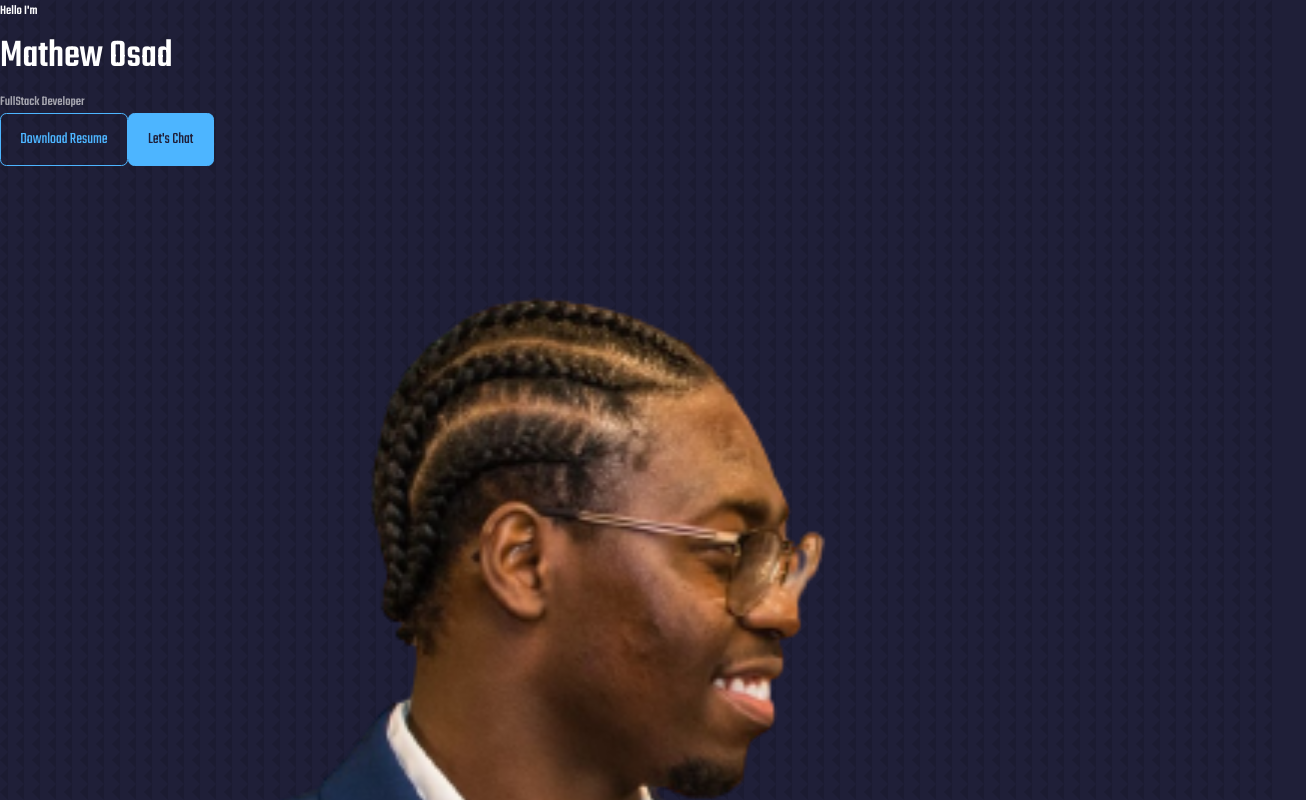
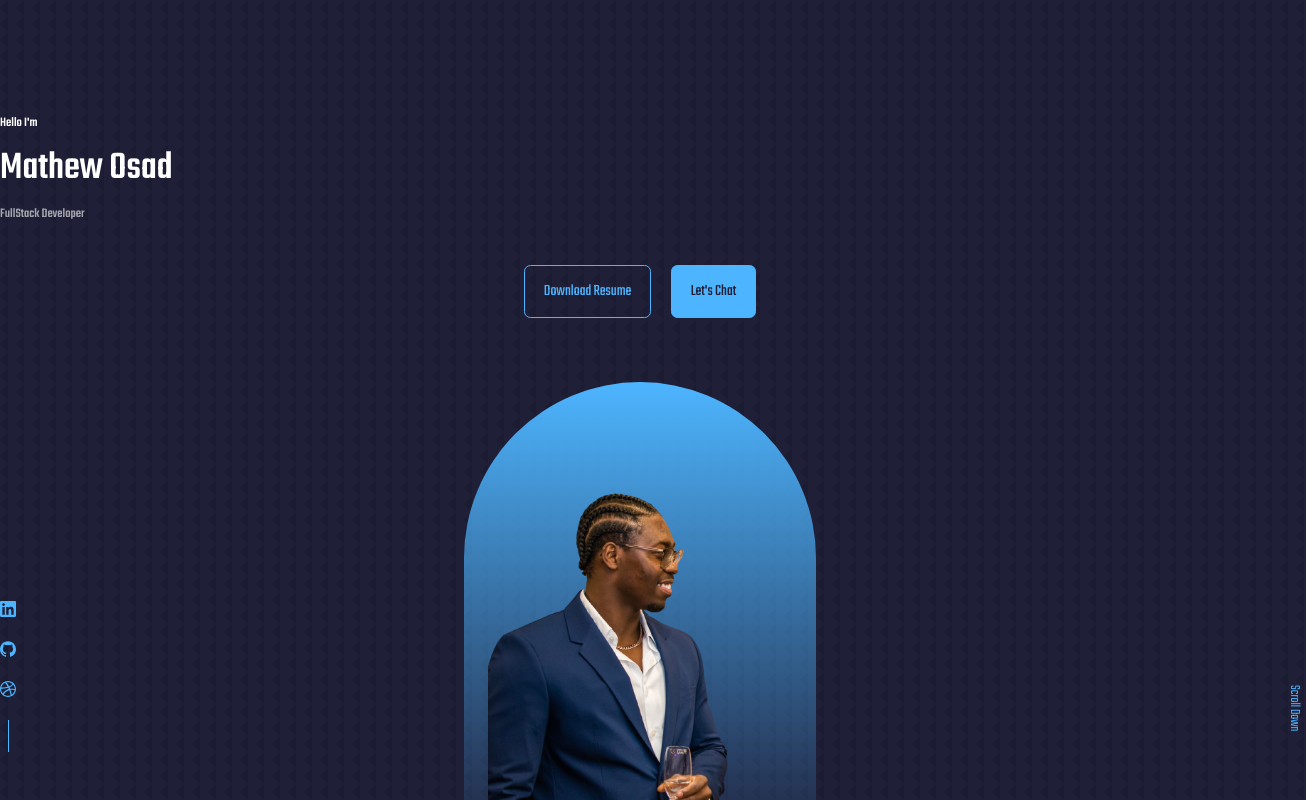
Before and after one commit to mathewosad/Mathew-Osad, a React (Create React App) app: page / in a window 1280 px wide. Shown: the top 800 px of the page, 1306 px wide, since content can reach past the window. Built offline with nearby package versions, Linux system fonts and the light colour scheme.

Commit message:
adding header components header socials and making changes on my index.css

```diff
--- a/package.json
+++ b/package.json
@@ -8,6 +8,7 @@
     "@testing-library/user-event": "^13.5.0",
     "react": "^18.0.0",
     "react-dom": "^18.0.0",
+    "react-icons": "^4.3.1",
     "react-scripts": "5.0.0",
     "web-vitals": "^2.1.4"
   },
--- a/src/components/header/Header.jsx
+++ b/src/components/header/Header.jsx
@@ -2,6 +2,7 @@
 import './header.css'
 import CTA from './CTA'
 import ME from '../../assets/me.png'
+import HeaderSocials from './HeaderSocials'
 
 const Header = () => {
   return (
@@ -11,10 +12,13 @@
         <h1>Mathew Osad</h1>
         <h5 className="text-light">FullStack Developer</h5>
         <CTA />
+        <HeaderSocials />
 
         <div className="me">
           <img src={ME} alt="me" />
         </div>
+
+        <a href="#contact" className='scroll__down'>Scroll Down</a>
     </header>
   )
 }
--- /dev/null
+++ b/src/components/header/HeaderSocials.jsx
@@ -0,0 +1,15 @@
+import React from 'react'
+import {SiLinkedin, SiGithub, SiDribbble} from 'react-icons/si'
+
+const HeaderSocials = () => {
+  return (
+    <div className='header__socials'>
+        <a href="https://www.linkedin.com/in/mathew-osad-b8a8b817b/" target="_blank" ><SiLinkedin/></a>
+        <a href="https://www.github.com" target="_blank" ><SiGithub/></a>
+        <a href="https://www.dribble.com" target="_blank"><SiDribbble/></a>
+
+    </div>
+  )
+}
+
+export default HeaderSocials
--- a/src/components/header/header.css
+++ b/src/components/header/header.css
@@ -0,0 +1,81 @@
+header {
+    height: 100vh;
+    padding-top: 7rem;
+    overflow: hidden;
+}
+
+.header_container {
+    text-align: center;
+    height: 100%;
+    position: relative;
+}
+
+/* CTA */
+
+.cta {
+    margin-top: 2.5rem;
+    display: flex;
+    gap: 1.2rem;
+    justify-content: center;
+}
+
+/* Headersocials */
+.header__socials {
+    position: absolute;
+    bottom: 3rem;
+    left: 0;
+    display: flex;
+    justify-content: center;
+    align-items: center;
+    gap: 0.8rem ;
+    flex-direction: column;
+}
+
+.header__socials::after {
+    content: "";
+    display: block;
+    width: 1px;
+    height: 2rem;
+    background-color: var(--color-primary);
+}
+
+/* Image ME */
+.me {
+    background: linear-gradient(var(--color-primary), transparent);
+    width: 22rem;
+    height: 30rem;
+    position: absolute;
+    left: calc(50% - 11rem);
+    margin-top: 4rem;
+    border-radius: 12rem 12rem 0 0;
+    overflow: hidden;
+    padding: 5rem 1.5rem 1.5rem 1.5rem;
+}
+
+.scroll__down {
+    position: absolute;
+    right: -2.3rem;
+    bottom: 5rem;
+    transform: rotate(90deg);
+    font-weight: 300;
+    font-size: 0.9rem;
+}
+
+/* media queries for medium devices  */
+@media screen and (max-width: 1024px) {
+    header {
+        height: 68vh;
+
+    }
+}
+/* media queries for small devices  */
+@media screen and (max-width: 600px) {
+    header {
+        height: 100vh;
+    }
+    .header__socials,
+    .scroll__down {
+        display: none;
+    }
+
+}
--- a/src/index.css
+++ b/src/index.css
@@ -34,8 +34,6 @@
 }
 
 body {
-    /* font-family: font-family: 'Bebas Neue', cursive;
-    font-family: 'Courgette', cursive; */
     font-family: 'Teko', sans-serif;;
     background: var(--color-bg);
     color: var(--color-white);
@@ -46,7 +44,6 @@
 /* Universal Styles */
 .container {
     width: var(--container-width-lg);
-    /* max-width: var(--container-width-lg); */
     margin: 0 auto;
 }
 
@@ -54,8 +51,7 @@
 h2,
 h3,
 h4,
-    h5,
-     h6 {
+h5 {
     font-weight: 500;
     /* color: var(--color-primary); */
 }
@@ -67,7 +63,8 @@
     margin-top: 8rem;
 }
 
- section > h2, section h5 {
+section > h2,
+section > h5 {
     text-align: center;
     color: var(--color-light);
 }
```
Also changed, not shown: src/components/header/HeaderSocials.js (deleted), 1 other file (tests, documents, lock files or other folders). Lines whose indentation alone changed are shown as unchanged.
